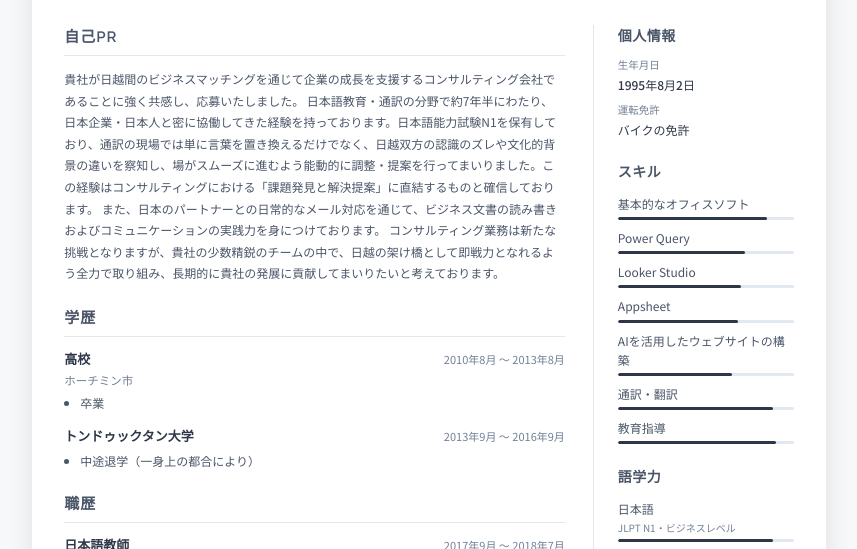
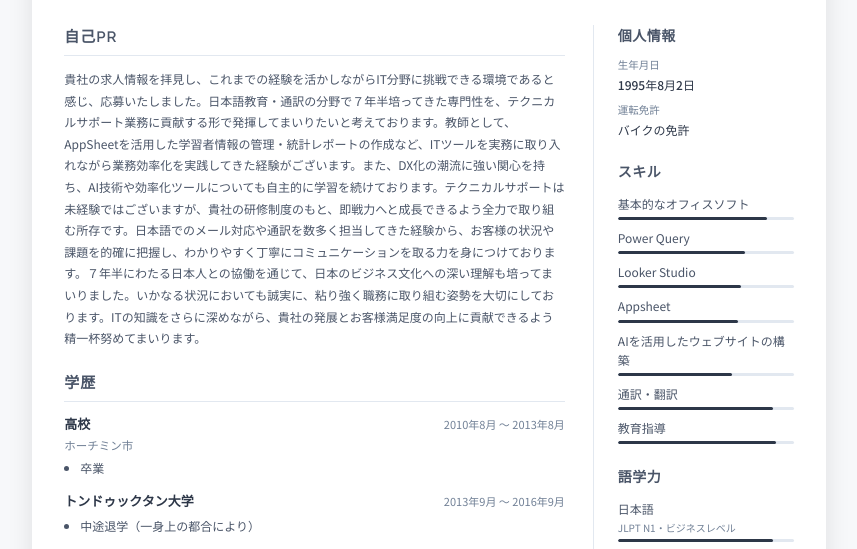
Before and after one commit to Hoangthuanitm/cvtuvannhatban, a plain HTML site: page index.html in a window 1280 px wide. Shown: the part 199-748 px from the top of the page, without its empty margins (211-1068 px from the left). Drawn offline with Linux system fonts and the light colour scheme.

Commit message:
Update self-introduction in index.html

```diff
--- a/index.html
+++ b/index.html
@@ -384,10 +384,7 @@
       <div class="section">
         <div class="section-title">自己PR</div>
         <p class="profile-text">
-          貴社が日越間のビジネスマッチングを通じて企業の成長を支援するコンサルティング会社であることに強く共感し、応募いたしました。
-日本語教育・通訳の分野で約7年半にわたり、日本企業・日本人と密に協働してきた経験を持っております。日本語能力試験N1を保有しており、通訳の現場では単に言葉を置き換えるだけでなく、日越双方の認識のズレや文化的背景の違いを察知し、場がスムーズに進むよう能動的に調整・提案を行ってまいりました。この経験はコンサルティングにおける「課題発見と解決提案」に直結するものと確信しております。
-また、日本のパートナーとの日常的なメール対応を通じて、ビジネス文書の読み書きおよびコミュニケーションの実践力を身につけております。
-コンサルティング業務は新たな挑戦となりますが、貴社の少数精鋭のチームの中で、日越の架け橋として即戦力となれるよう全力で取り組み、長期的に貴社の発展に貢献してまいりたいと考えております。
+          貴社の求人情報を拝見し、これまでの経験を活かしながらIT分野に挑戦できる環境であると感じ、応募いたしました。日本語教育・通訳の分野で７年半培ってきた専門性を、テクニカルサポート業務に貢献する形で発揮してまいりたいと考えております。教師として、AppSheetを活用した学習者情報の管理・統計レポートの作成など、ITツールを実務に取り入れながら業務効率化を実践してきた経験がございます。また、DX化の潮流に強い関心を持ち、AI技術や効率化ツールについても自主的に学習を続けております。テクニカルサポートは未経験ではございますが、貴社の研修制度のもと、即戦力へと成長できるよう全力で取り組む所存です。日本語でのメール対応や通訳を数多く担当してきた経験から、お客様の状況や課題を的確に把握し、わかりやすく丁寧にコミュニケーションを取る力を身につけております。７年半にわたる日本人との協働を通じて、日本のビジネス文化への深い理解も培ってまいりました。いかなる状況においても誠実に、粘り強く職務に取り組む姿勢を大切にしております。ITの知識をさらに深めながら、貴社の発展とお客様満足度の向上に貢献できるよう精一杯努めてまいります。
         </p>
       </div>
 
```
